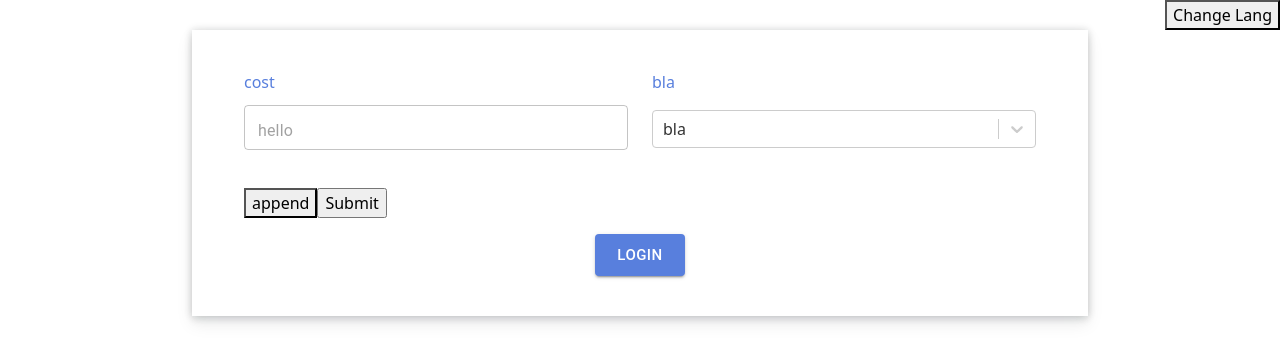
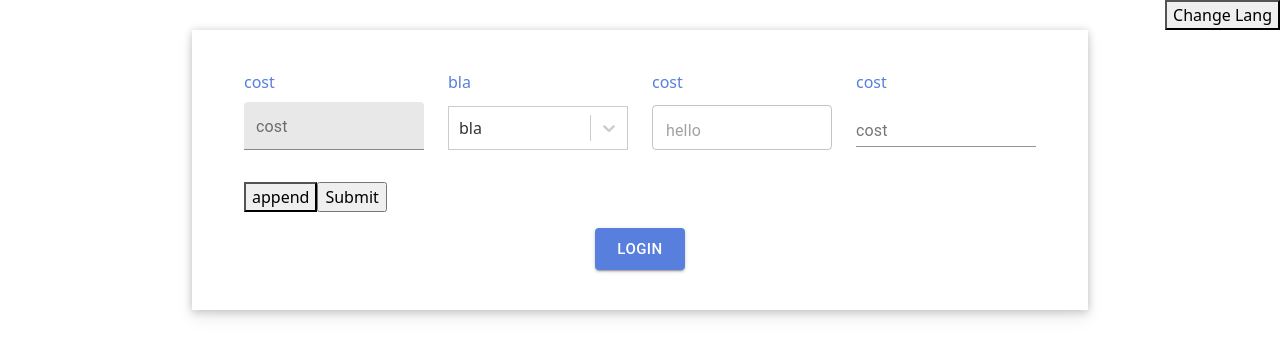
Before and after one commit to mazoonit/form007, a React (Create React App) app: page / in a window 1280 px wide. Shown: the top 362 px of the page. Built offline with nearby package versions, Linux system fonts and the light colour scheme; what jss-rtl would draw is missing.

Commit message:
handling margins

```diff
--- a/package.json
+++ b/package.json
@@ -1,6 +1,6 @@
 {
   "name": "form007",
-  "version": "0.2.0",
+  "version": "0.2.2",
   "private": false,
   "main": "dist/FormBuilder.js",
   "module": "dist/FormBuilder.js",
--- a/src/App.js
+++ b/src/App.js
@@ -30,11 +30,14 @@ function App() {
               placeHolder: "hello",
               size: "small",
               helperText: "Dontleaveitblank",
-              variant: "outlined",
+              variant: "filled",
+              labelMargin: "0 0 0.5rem 0",
               registerObject: {
                 required: true,
               },
               fullWidth: false,
+              md: 3,
+              enableLabel:true
             },
             {
               name: "sel",
@@ -51,6 +54,41 @@ function App() {
               },
               value: "bla",
               fullWidth: false,
+              md: 3,
+              enableLabel:true
+            },
+            {
+              name: "cost",
+              label: "cost",
+              type: "text",
+              value: "",
+              md: 3,
+              placeHolder: "hello",
+              size: "small",
+              helperText: "Dontleaveitblank",
+              variant: "outlined",
+              labelMargin: "0 0 1rem 0",
+              registerObject: {
+                required: true,
+              },
+              fullWidth: false,
+            },
+            {
+              name: "cost",
+              label: "cost",
+              type: "text",
+              value: "",
+              md: 3,
+              placeHolder: "hello",
+              size: "small",
+              helperText: "Dontleaveitblank",
+              variant: "standard",
+              labelMargin: "0 0 0.5rem 0",
+              registerObject: {
+                required: true,
+              },
+              fullWidth: false,
+              enableLabel:true
             },
           ],
           [
@@ -78,6 +116,7 @@ function App() {
         dictionary={{ ar: ar, en: en }}
         language={language}
         languageName={language == "ar" ? "arabicName" : "latinName"}
+        dir={language == "ar" ? "rtl" : "ltr"}
         submitButtonText={"Login"}
         color={"#587fdd"}
         submitHandler={Login}
--- a/src/components/inputs/Contacts.js
+++ b/src/components/inputs/Contacts.js
@@ -1,12 +1,14 @@
 import React from "react";
 import { useForm, useFieldArray, Controller } from "react-hook-form";
 
-export default function Contacts({ value }) {
+export default function Contacts({ value,control }) {
+  /*
   const { register, handleSubmit, control, reset, trigger, setError } = useForm(
     {
       // defaultValues: {}; you can populate the fields by this attribute
     }
   );
+  */
   const { fields, append, remove } = useFieldArray({
     control,
     name: "test",
--- a/src/components/inputs/MyInput.js
+++ b/src/components/inputs/MyInput.js
@@ -1,6 +1,6 @@
 import React from "react";
 import { Controller } from "react-hook-form";
-import { TextField } from "@material-ui/core";
+import { TextField, InputLabel } from "@material-ui/core";
 
 export default function MyInput({
   name,
@@ -15,25 +15,57 @@ export default function MyInput({
   variant,
   color,
   fullWidth,
-  placeHolder
+  placeHolder,
+  labelMargin,
+  enableLabel = false,
 }) {
+  let defaultLabelMargin = "0 0 1rem 0 ";
+  switch (variant) {
+    case "outlined":
+      defaultLabelMargin = "0 0 1rem 0";
+      break;
+    case "filled":
+      defaultLabelMargin = "0 0 0.5rem 0";
+      break;
+    case "standard":
+      defaultLabelMargin = "0 0 0.5rem 0";
+      break;
+  }
+  defaultLabelMargin = labelMargin ? labelMargin : defaultLabelMargin;
   return (
-    <div style={{ /*marginTop: "10px"*/ }}>
-      <p style={{ color: color }}>{translate}</p>
+    <div
+      style={
+        {
+          /*marginTop: "10px"*/
+        }
+      }
+    >
+      <p style={{ color: color, margin: defaultLabelMargin }}>{translate}</p>
       <Controller
         render={({ field }) => (
+          <>
+            {/*
+            <InputLabel id="demo-simple-select-outlined-label">
+              {translate}
+            </InputLabel>
+          */}
             <TextField
               {...field}
+              key={translate}
               helperText={errors[name] ? helperText : null}
               error={errors[name] ? true : false}
               fullWidth={fullWidth}
-            id={(variant ? variant : "outlined") + "-basic"}
+              id={(variant ? variant : "Outlined") + "-basic"}
               variant={variant ? variant : "outlined"}
               size={size ? size : "small"}
               id={name}
               placeholder={placeHolder}
               type={type}
+              style={{ padding: 0, verticalAlign: "center" }}
+              label={enableLabel ? translate : null}
+              isRTL={true}
             />
+          </>
         )}
         name={name}
         control={control}
--- a/src/components/inputs/MySelect.js
+++ b/src/components/inputs/MySelect.js
@@ -32,16 +32,8 @@ export default function MySelect({
   defaultValue,
   latinArabicIdProcessing,
   languageName,
+  labelMargin,
 }) {
-  /*
-    if (!control.defaultValuesRef.current[name]) {
-        if (!value && rows && rows[0] && rows[0].id) {
-            control.defaultValuesRef.current[name] = rows[0].id;
-        } else if (!value && rows && rows[0] && rows[0].value) {
-            control.defaultValuesRef.current[name] = rows[0].value;
-        }
-    }
-*/
   if (latinArabicIdProcessing) {
     let parsedRows = [];
     rows.map((row) => {
@@ -56,18 +48,13 @@ export default function MySelect({
   if (!color) {
     color = "#000";
   }
-
+  let defaultLabelMargin = "0 0 0.75rem 0";
+  defaultLabelMargin = labelMargin ? labelMargin : defaultLabelMargin;
   return (
-    <label className="form-label" /*style={{ margin: "20px" }}*/>
-      <p style={{ color: color }}>{translate}</p>
-      {/*  <Translate content={name} style={{ margin: "0 0 5px 0" }} />*/}
-      {/*
-      <FormControl
-        fullWidth
-        style={{ textAlign: "justify", maxWidth: maxWidth, minWidth: minWidth }}
-        size={size ? size : "small"}
-      >
-      */}
+    <label style={{ width: "100%" }}>
+      <p style={{ color: color, margin: 0, margin: defaultLabelMargin }}>
+        {translate ? translate : name}
+      </p>
       <Controller
         name={name}
         control={control}
@@ -76,10 +63,6 @@ export default function MySelect({
         render={({ field }) => {
           return (
             <Select
-              /*
-              className="basic-single"
-              classNamePrefix="select"
-              */
               className="reactSelectFullWidth"
               isRtl={language == "ar" ? true : false}
               isSearchable={true}
@@ -89,51 +72,36 @@ export default function MySelect({
               onChange={(data) => {
                 field.onChange(data.value);
               }}
+              styles={{
+                option: (provided, state) => ({
+                  ...provided,
+                  // color: state.isSelected ? "red" : "blue",
+                }),
+                menu: (provided, state) => ({
+                  ...provided,
+                  borderBottom: "1px dotted pink",
+                  color: color,
+                }),
+                input: (provided, state) => ({
+                  ...provided,
+                  paddingTop: 5,
+                  paddingBottom: 5,
+                }),
+              }}
+              theme={(theme) => ({
+                ...theme,
+                borderRadius: 0,
+                colors: {
+                  ...theme.colors,
+                  //primary25: color,
+                  primary: color,
+                },
+                padding: 50,
+              })}
             />
-
-            /*
-              <StylesProvider jss={jss}>
-                <Select
-                  {...field}
-                  helperText={errors[name] ? helperText : null}
-                  error={errors[name] ? true : false}
-                  labelId={name + "Id"}
-                  label={name}
-                  id={name}
-                  defaultValue={defaultValue}
-                  id={(variant ? variant : "outlined") + "-basic"}
-                  variant={variant ? variant : undefined}
-                  size={size ? size : "small"}
-                >
-                  {rows &&
-                    rows.map((row, idx) => {
-                      let imaginaryRow={};
-                      if(arrayFlag){
-                        imaginaryRow.value=row;
-                        row=imaginaryRow;
-                      }
-                      return (
-                        <MenuItem
-                          key={idx}
-                          value={row.id ? row.id : row.value ? row.value : idx}
-                        >
-                          {row[language]
-                            ? row[language]
-                            : row.name
-                            ? row.name
-                            : row.value
-                            ? row.value
-                            : idx}
-                        </MenuItem>
-                      );
-                    })}
-                </Select>
-              </StylesProvider>
-              */
           );
         }}
       />
-      {/*</FormControl>*/}
     </label>
   );
 }
--- a/src/dictionary/ar.js
+++ b/src/dictionary/ar.js
@@ -3,5 +3,6 @@ export default {
   bla:"بلا",
   Login:"تسجيل",
   hello:"هولاااااااا",
-  Dontleaveitblank:"لا تترك لي الأشياء"
+  Dontleaveitblank:"لا تترك لي الأشياء",
+  cost:"كوست"
 };
```
Lines whose indentation alone changed are shown as unchanged.
